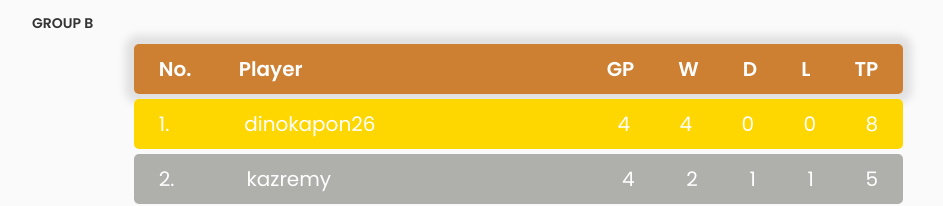
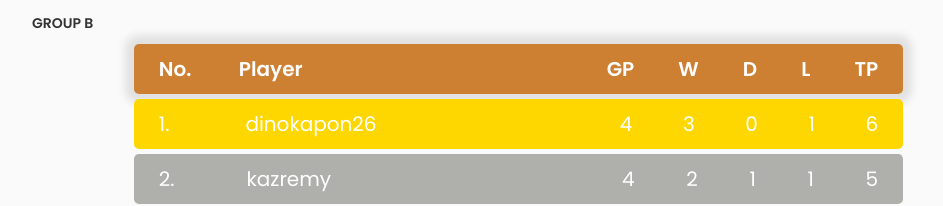
Before and after one commit to swahili-chess/swahilichess, a React (Create React App) app: page / in a window 1280 px wide. Shown: the part 2817-3023 px from the top of the page, without its empty margins (124-1067 px from the left). Built offline with nearby package versions, Linux system fonts and the light colour scheme; no server answers.

Commit message:
Update meta tag content

```diff
--- a/src/components/league/Table.jsx
+++ b/src/components/league/Table.jsx
@@ -75,10 +75,10 @@ const Table = () => {
                                 <div class="col col-1">1.</div>
                                 <div class="col col-2">dinokapon26</div>
                                 <div class="col col-3">4</div>
-                                <div class="col col-4">4</div>
+                                <div class="col col-4">3</div>
                                 <div class="col col-5">0</div>
-                                <div class="col col-6">0</div>
-                                <div class="col col-7">8</div>
+                                <div class="col col-6">1</div>
+                                <div class="col col-7">6</div>
                             </li>
 
                             <li class="table-row">
```
